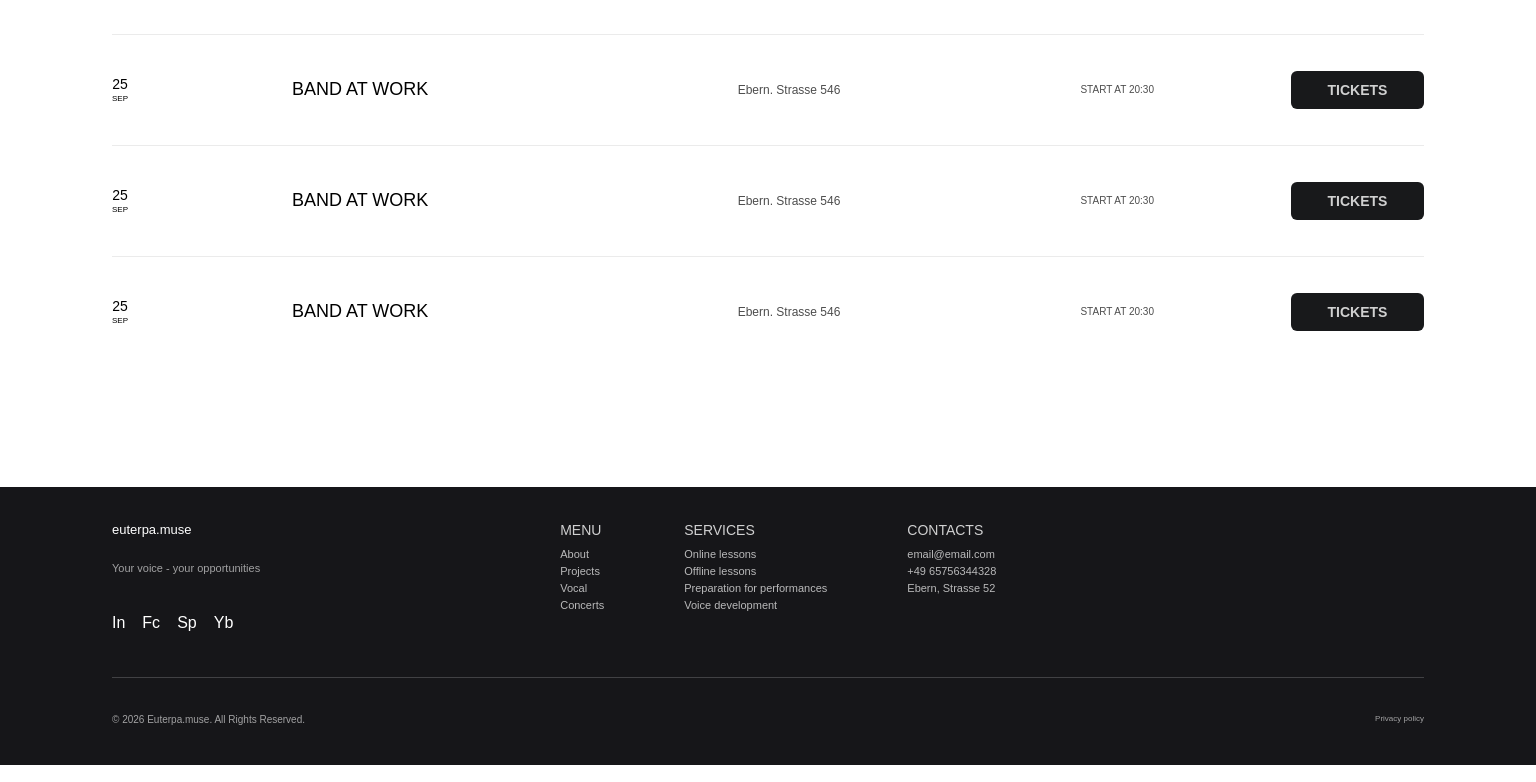
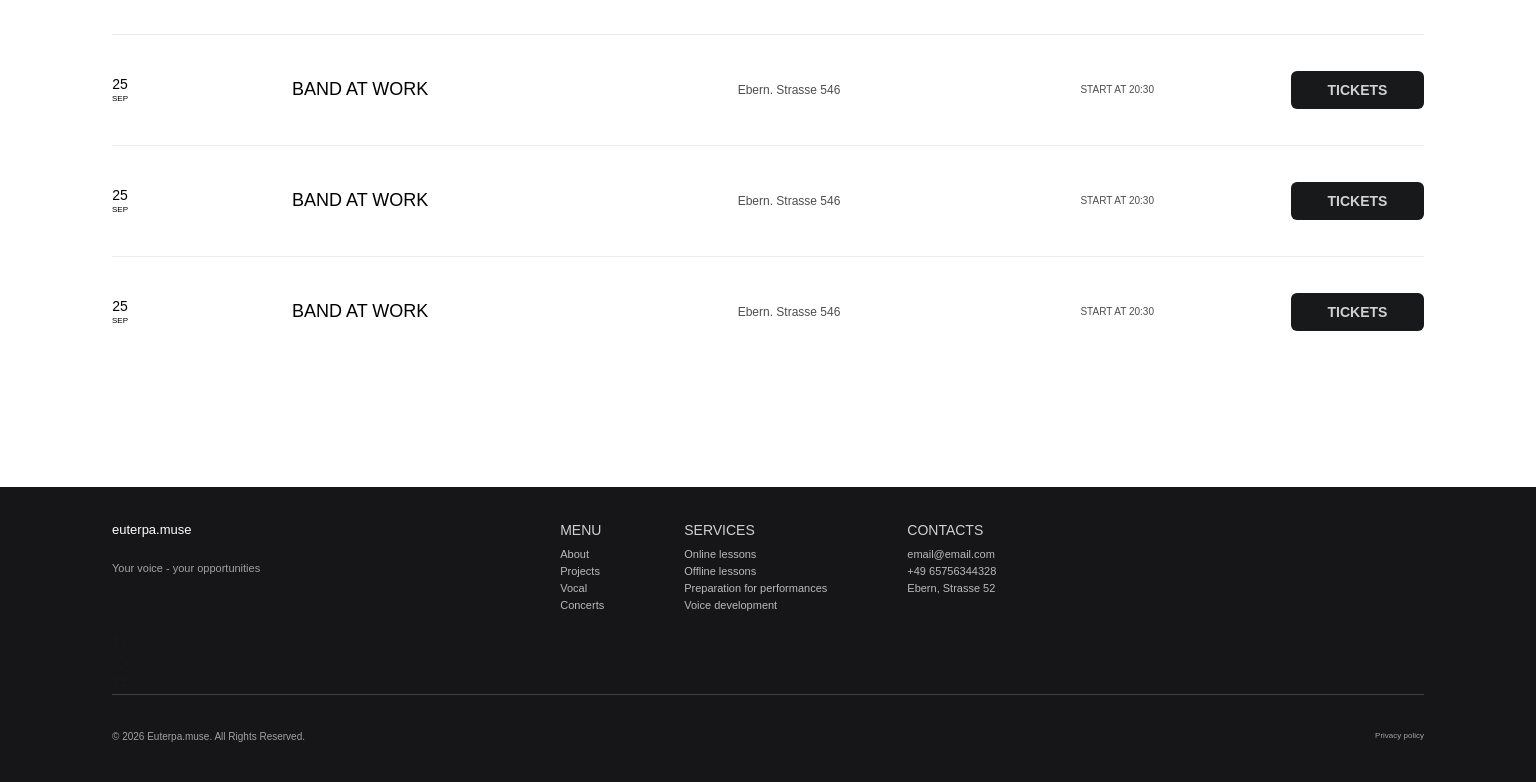
Before and after one commit to AnnaSytenkoYuri/euterpa.muse, a Next.js app: page / in a window 1536 px wide. Shown: the part 2206-2988 px from the top of the page. Built offline with nearby package versions, Linux system fonts and the light colour scheme.

Commit message:
feat: add SocialLinks component to Footer
- Created SocialLinks component with styles
- Added SocialLinks to Footer
- Updated constants for social links

```diff
--- a/package.json
+++ b/package.json
@@ -17,6 +17,7 @@
     "react-datepicker": "^9.1.0",
     "react-dom": "19.2.4",
     "react-hook-form": "^7.82.0",
+    "react-icons": "^5.7.0",
     "react-select": "^5.10.2",
     "resend": "^6.18.1",
     "zod": "^4.4.3"
--- a/src/components/Footer/Footer.module.css
+++ b/src/components/Footer/Footer.module.css
@@ -49,7 +49,7 @@
     align-items: center;
     gap: 16px;
   } */
-
+/*
 .mobSocialList {
   display: flex;
   justify-content: center;
@@ -58,7 +58,7 @@
   margin: 0 0 45px 0;
   padding: 0;
   color: #fff;
-}
+} */
 /*
   .socialList a {
     display: flex;
@@ -133,7 +133,7 @@
     display: none;
   }
 
-  .deskSocialList {
+  /* .deskSocialList {
     display: flex;
     justify-content: start;
     align-items: center;
@@ -142,7 +142,7 @@
     padding: 0;
     color: #fff;
     width: fit-content;
-  }
+  } */
 
   .desckFooter {
     display: block;
--- a/src/components/Footer/Footer.tsx
+++ b/src/components/Footer/Footer.tsx
@@ -1,5 +1,6 @@
 import Link from "next/link";
 import css from "./Footer.module.css";
+import SocialLinks from "../SocialLinks/SocialLinks";
 
 export default function Footer() {
   return (
@@ -32,12 +33,7 @@ export default function Footer() {
                   </a>
                 </li>
               </ul>
-              <ul className={css.mobSocialList}>
-                <li className={css.socialItem}>In</li>
-                <li className={css.socialsItem}>Fc</li>
-                <li className={css.socialsItem}>Sp</li>
-                <li className={css.socialsItem}>Yb</li>
-              </ul>
+              <SocialLinks/>
               <p className={css.policyText}>Privacy policy</p>
               <p className={css.rightsText}>
                 © 2026 Euterpa.muse. All Rights Reserved.
@@ -54,12 +50,7 @@ export default function Footer() {
                   <p className={css.footerText}>
                     Your voice - your opportunities
                   </p>
-                  <ul className={css.deskSocialList}>
-                    <li className={css.socialItem}>In</li>
-                    <li className={css.socialsItem}>Fc</li>
-                    <li className={css.socialsItem}>Sp</li>
-                    <li className={css.socialsItem}>Yb</li>
-                  </ul>
+               <SocialLinks/>
                 </div>
 
                 <div className={css.contentDeskWraper}>
--- /dev/null
+++ b/src/components/SocialLinks/SocialLinks.module.css
@@ -0,0 +1,24 @@
+.socialLinksList {
+    display: flex;
+    justify-content: center;
+    align-items: center;
+    gap: 17px;
+    margin: 0 0 45px 0;
+    padding: 0;
+    color: #fff;
+  }
+
+
+  @media (min-width: 1440px){
+
+      .socialLinksList {
+        display: flex;
+        justify-content: start;
+        align-items: center;
+        gap: 17px;
+        margin: 0 0 45px 0;
+        padding: 0;
+        color: #fff;
+        width: fit-content;
+      }
+  }
--- /dev/null
+++ b/src/components/SocialLinks/SocialLinks.tsx
@@ -0,0 +1,24 @@
+import { socialLinks } from "@/constants/socialLinks";
+import Link from "next/link";
+import css from "./SocialLinks.module.css";
+
+
+export default function SocialLinks() {
+    return (
+        <ul className="{css.socialLinksList">
+        {socialLinks.map((link) => (
+            <li key={link.name} className="{css.socialLinksItem">
+                <Link
+            href={link.href}
+            target="_blank"
+            rel="noopener noreferrer"
+            aria-label={`Visit our ${link.name} page`}
+            className={css.socialLink}
+          >
+            {link.icon && <link.icon />}
+          </Link>
+            </li>
+        ))}
+        </ul>
+    )
+}
--- /dev/null
+++ b/src/constants/socialLinks.ts
@@ -0,0 +1,29 @@
+import {
+    FaInstagram,
+    FaFacebook,
+    FaSpotify,
+    FaYoutube
+  } from "react-icons/fa";
+
+export const socialLinks = [
+    {
+      name: "Instagram",
+      href: "hhttps://www.instagram.com/euterpa.muse?igsh=eWNsNnVvbDAyYW4z",
+      icon: FaInstagram,
+    },
+    {
+      name: "Facebook",
+      href: "hhttps://www.facebook.com/share/1DZcMBnuzo/?mibextid=wwXIfr",
+      icon: FaFacebook,
+    },
+    {
+      name: "Spotify",
+      href: "https://open.spotify.com/your_page",
+      icon: FaSpotify,
+    },
+    {
+      name: "YouTube",
+      href: "https://www.youtube.com/@oknetyS",
+      icon: FaYoutube,
+    },
+  ];
```
Also changed, not shown: 1 other file (tests, documents, lock files or other folders).
